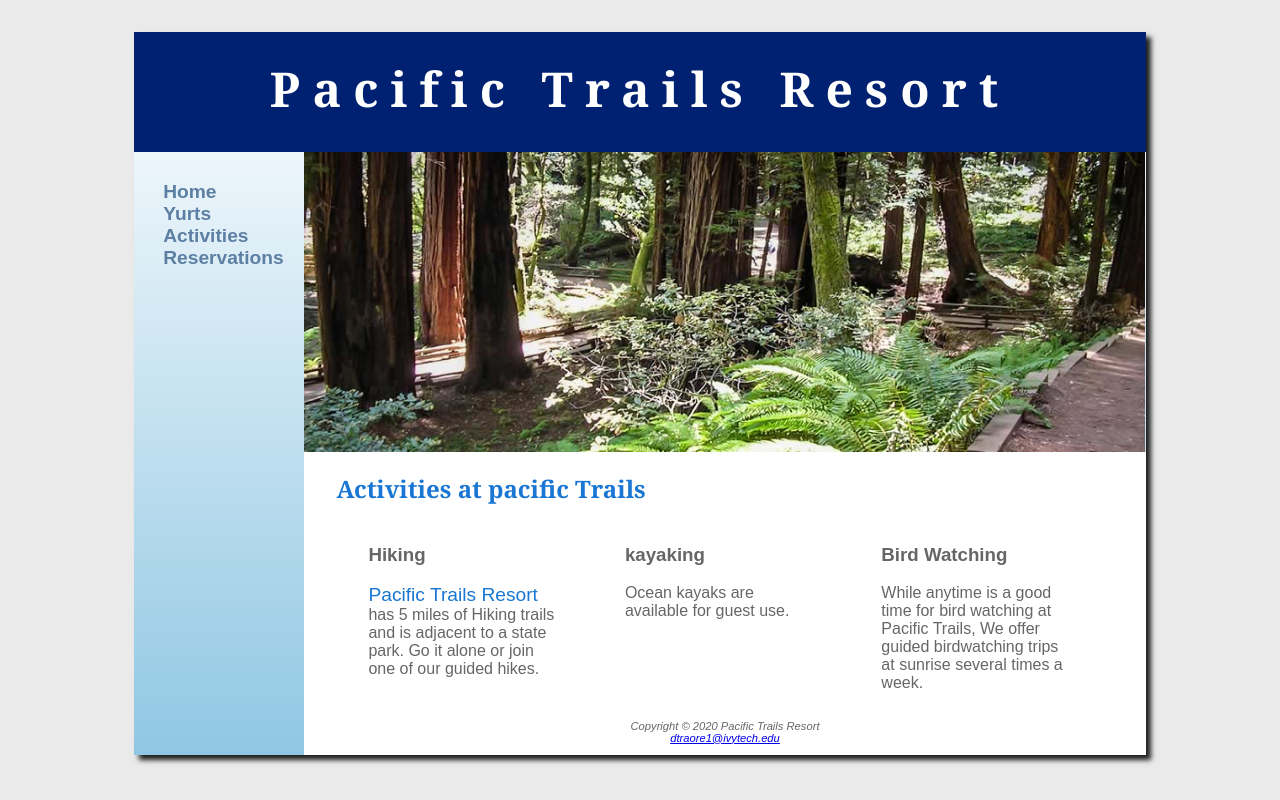
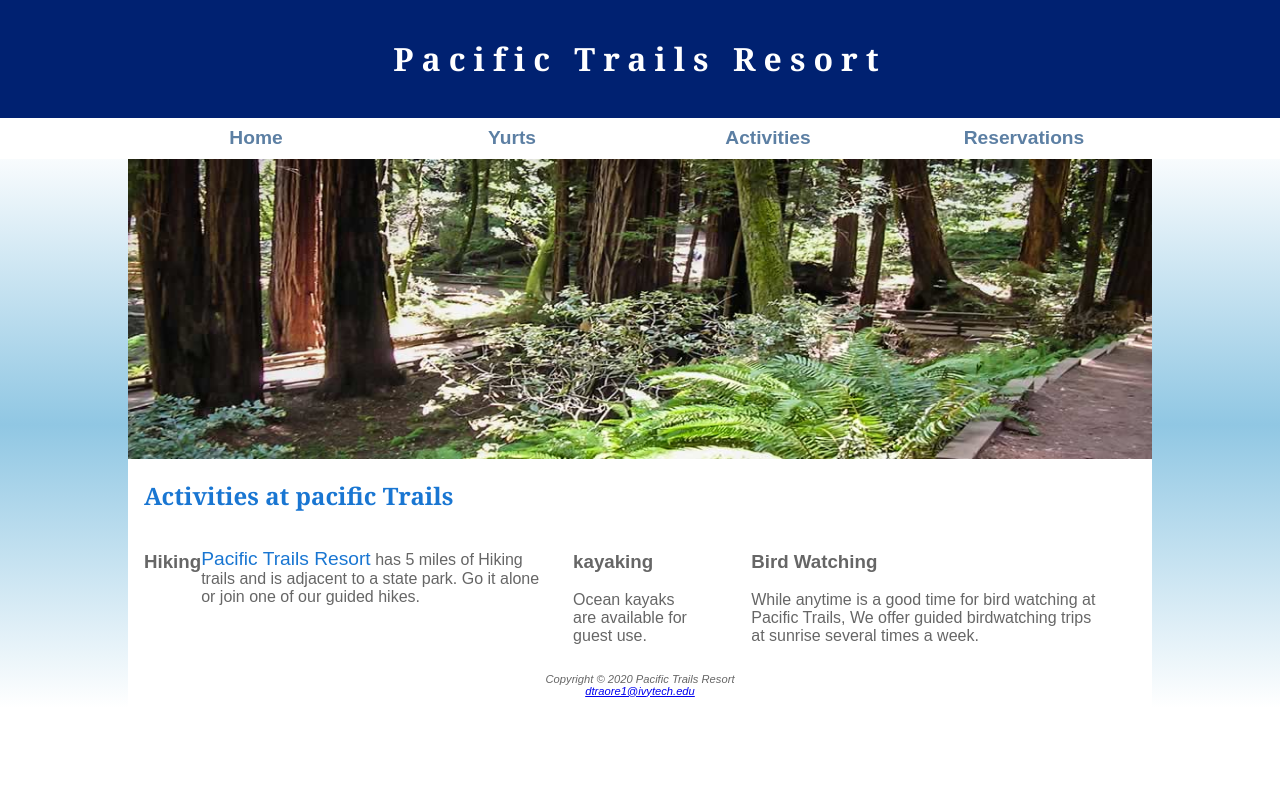
Before and after one commit to dtraore320/sdev153f25, a plain HTML site: page ch7/activities.html in a window 1280 px wide. Drawn offline with Linux system fonts and the light colour scheme.

Commit message:
chapter6

```diff
--- a/ch4/pacific.css
+++ b/ch4/pacific.css
@@ -4,6 +4,7 @@ body {
       font-family: Arial, Verdana, sans-serif;
       background-repeat: no-repeat;
       background-image: linear-gradient(to bottom, #FFFFFF, #90C7E3);
+
 }
 
 main {
--- a/ch6/pacific.css
+++ b/ch6/pacific.css
@@ -49,6 +49,7 @@ nav {
       padding: .5em .5em .5em;
       float: left;
       width: 160px;
+      position: fixed;
       font-size: 1.2em;
 }
 
--- a/ch7/activities.html
+++ b/ch7/activities.html
@@ -3,10 +3,11 @@
 <head>
 <title>Pacific Trails Resort: Activities</title>
 <meta charset="utf-8">
+<meta mame="viewport" content="width=device-width, initial-scale=1.0">
 <link href="pacific.css" rel="stylesheet">
 </head>
 <body>
-  <div id = "wrapper">
+
    <header>
      <h1><a href="index.html">Pacific Trails Resort</a></h1>
    </header>
@@ -18,11 +19,13 @@
          <li><a href="reservations.html">Reservations</a></li>
          </ul>
         </nav>
+      <div id = "wrapper">
      <div id = "trailhero">
      </div>
     <main>
        <h2>Activities at pacific Trails</h2>
-       <section>
+
+        <div id = "flow">
        <h3>Hiking</h3>
        <p><span class = "resort">Pacific Trails Resort</span> has 5 miles of Hiking
         trails and is adjacent to a state park. Go it
@@ -41,6 +44,7 @@
         a week.
        </p>
        </section>
+       </div>
   </main>
     <footer>
         Copyright &copy; 2020 Pacific Trails Resort<br />
--- a/ch7/pacific.css
+++ b/ch7/pacific.css
@@ -3,25 +3,27 @@
 }
 
 body {
-      background-color: #EAEAEA;
+      background-color: #90C7E3;
       color: #666666;
       font-family: Arial, Verdana, sans-serif;
+      margin: 0;
 }
 
 main{
       padding-left: 2em;
       padding-right: 2em;
       display: block;
-      background-color: #FFFFFF;
-      margin-left: 170px;
-      overflow: auto;
+      padding-bottom: 0;
+      padding-top: 0;
+      padding-left: 1em;
+      padding-right: 1em;
 }
 
 header {
       background-color: #002171;
       color: #FFFFFF;
       font-family: Georgia, sans-serif;
-      height: 120px;
+      padding: 1em;
 }
 
 header a {
@@ -34,9 +36,7 @@ header a:hover { color: #90C7E3; }
 
  h1 {
       text-align: center;
-      padding-top: .5em;
-      font-size: 3em;
-      letter-spacing: 0.25em;
+      font-size: 1.5em;
 }
 
 h2 {
@@ -46,9 +46,8 @@ h2 {
 
 nav {
       font-weight: bold;
-      padding: .5em .5em .5em;
-      float: left;
-      width: 160px;
+      text-align: center;
+      background-color: #FFFFFF;
       font-size: 1.2em;
 }
 
@@ -60,10 +59,20 @@ nav a:hover { color: #A52A2A; }
 
 nav ul {
       text-decoration: none;
-      padding-left: 1em;
+      padding-left: 0;
       list-style-type: none;
+      flex-direction:column;
+      margin: 0;
 }
 
+nav li{
+      padding-bottom: .5em;
+      padding-top: .5em;
+      padding-left: 1em;
+      padding-right: 1em;
+      width: 100%;
+      border-bottom: 1px solid;
+}
 nav a {
       text-decoration: none;
 
@@ -84,44 +93,88 @@ footer {
       font-style: italic;
       padding: 1em;
       background-color: #FFFFFF;
-      margin-left: 170px;
+
 
 }
 
 section {
-      float: left;
-      width: 33%;
-      padding-left: 2em;
-      padding-right: 2em;
+      padding-left: .5em;
+      padding-right: .5em;
 }
 
+#mobile {
+      display:inline;
+}
+#desktop {
+     display: none;
+}
 #wrapper {
     background-color: #FFFFFF;
-    min-width: 960px;
-    max-width: 2048px;
-    width: 80%;
-    margin-right: auto;
-    margin-left: auto;
-    box-shadow: 5px 5px 5px #1E1E1E;
-    background-image: linear-gradient(to bottom, #FFFFFF, #90C7E3);
+
 }
 
 #homehero {
       background: url(coast.jpg) no-repeat;
-      background-size: 100% 100%;
+      background-size: 200% 100%;
       height: 300px;
-      margin-left: 170px;
+
 }
 #yurthero {
       background: url(yurt.jpg) no-repeat;
-      background-size: 100% 100%;
+      background-size: 200% 100%;
       height: 300px;
-      margin-left: 170px;
+
 
 }
 #trailhero {
       background: url(trail.jpg) no-repeat;
+      background-size: 200% 100%;
+      height: 300px;
+
+}
+/* Medium Display */
+@media (min-width: 600px) {
+h1 {
+   font-size: 2em;
+   letter-spacing: .25em;
+}
+
+ nav li {
+          width: 12em;
+	    border-bottom: none;
+         }
+ nav ul { display: flex;
+         flex-flow: row nowrap;
+	   justify-content: space-around;
+         padding-right: 2em; }
+ section { padding-left: 2em;
+           padding-right: 2em; }
+
+ #flow {
+      display: flex;
+      flex-direction: row;
+ }
+ #mobile{
+      display: inline;
+ }
+ #homehero {
       background-size: 100% 100%;
-      height: 300px;
-      margin-left: 170px;
+ }
+ #yurthero {
+      background-size: 100% 100%;
+ }
+
+ #trailhero {
+      background-size: 100% 100%;
+ }
 }
+/* Large Display */
+@media (min-width: 1024px) {
+  body{ background-image: linear-gradient(to bottom, #FFFFFF 20%, #90C7E3 60%, #FFFFFF 100%); }
+  nav ul { padding-right: 10%;
+           padding-left: 10%;
+         }
+  #wrapper { width: 80%;
+		     margin: auto;
+            }
+}
```
Also changed, not shown: ch7/index.html (+6 -3 lines), ch7/reservations.html (+2 -1 lines), ch7/yurts.html (+4 -1 lines), 1 other file.
